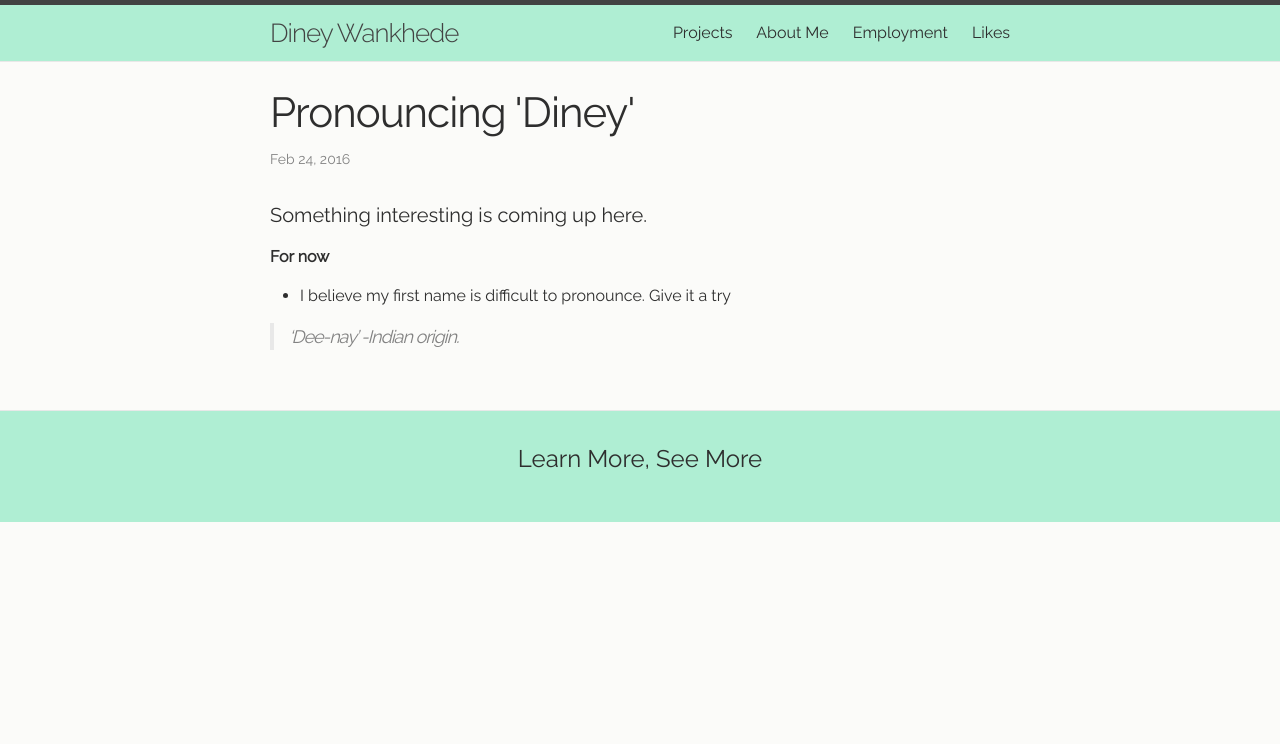
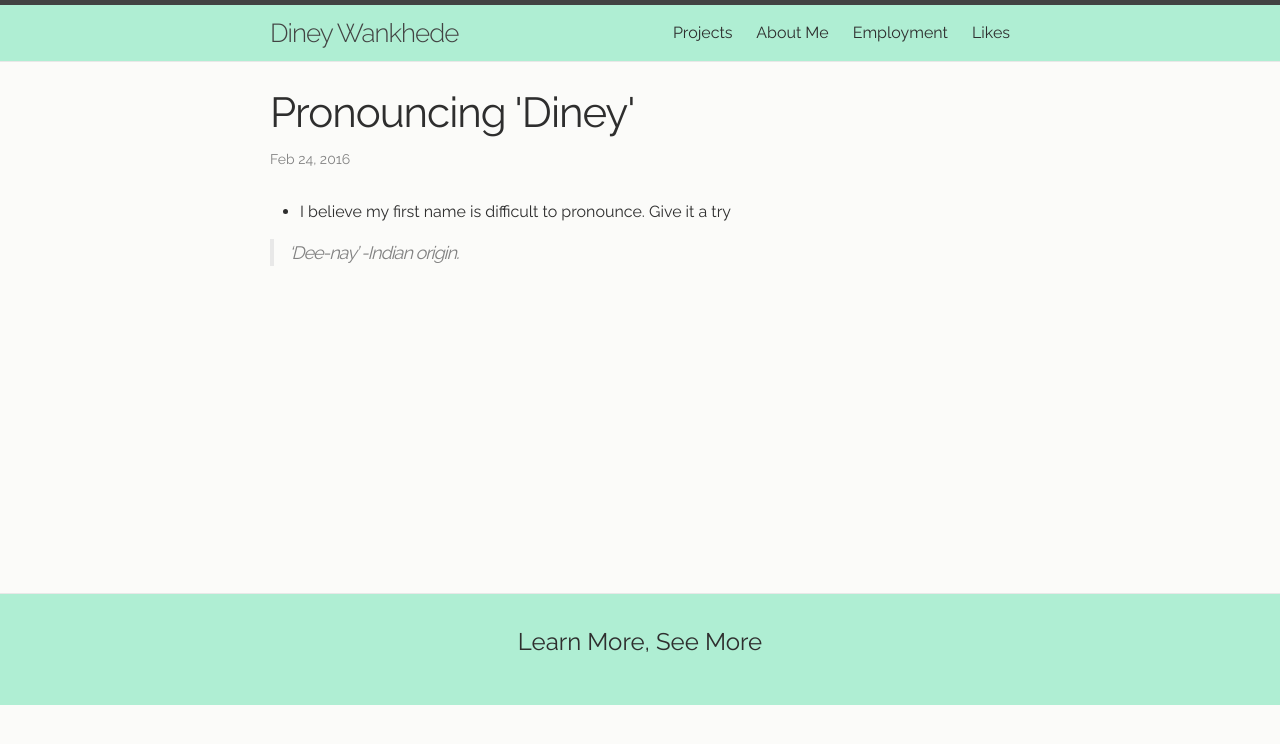
Before and after one commit to dineyw23/dineyw23.github.io, a Jekyll site: the page built from _posts/2016-02-24-welcome-to-jekyll.markdown, in a window 1280 px wide. Shown: the top 744 px of the page. Built offline with Jekyll 4.4.1, drawn with Linux system fonts in a browser that asks for light colours; nearby versions of some CDN libraries; comment, search, counter and statistics services are not loaded.

Commit message:
added space

```diff
--- a/_posts/2016-02-24-welcome-to-jekyll.markdown
+++ b/_posts/2016-02-24-welcome-to-jekyll.markdown
@@ -4,10 +4,25 @@ title: Pronouncing 'Diney'
 permalink: /pronunciation
 ---
 
-#### Something interesting is coming up here.
 
-**For now**
+
 
 -  I believe my first name is difficult to pronounce. Give it a try
 
+
 > 'Dee-nay' -Indian origin.
+
+
+
+<div class="space">
+<p>&nbsp;&nbsp;&nbsp;&nbsp;&nbsp;</p>
+<br>
+<p>&nbsp;&nbsp;&nbsp;&nbsp;&nbsp;</p>
+<br>
+<p>&nbsp;&nbsp;&nbsp;&nbsp;&nbsp;</p>
+<br>
+<p>&nbsp;&nbsp;&nbsp;&nbsp;&nbsp;</p>
+<br>
+
+
+</div>
```
